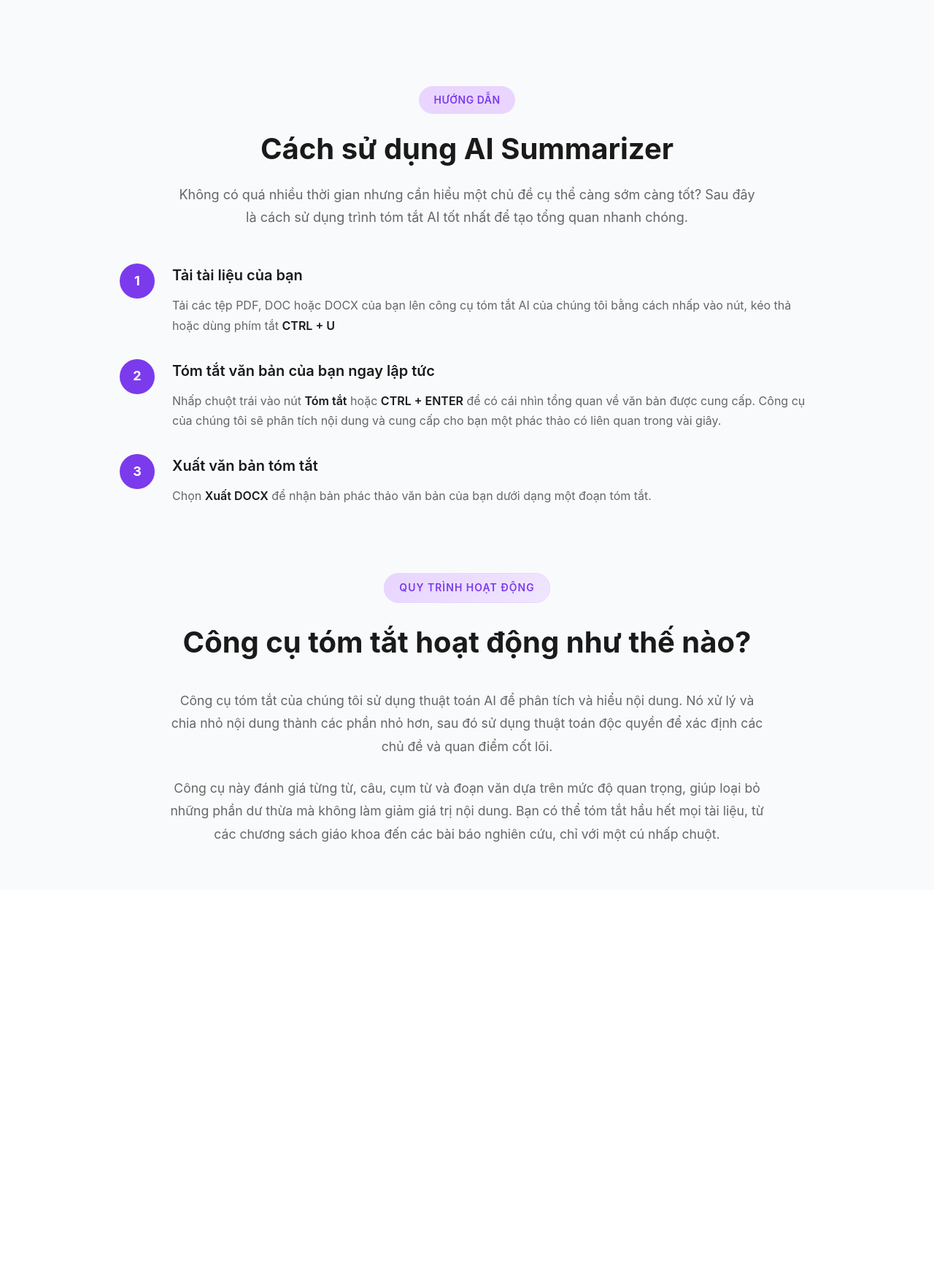
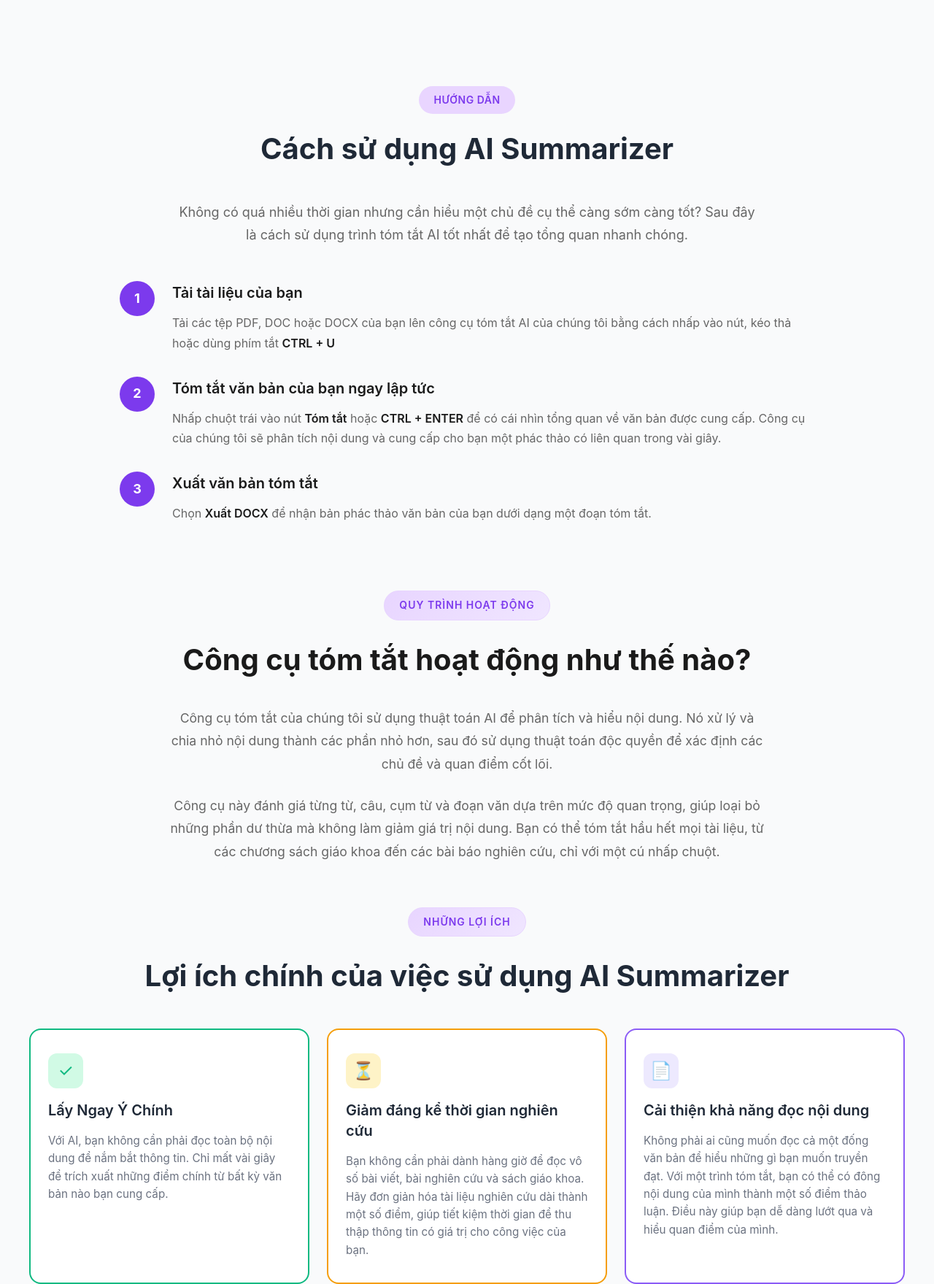
Before and after one commit to 0767878237/AI_web, a Django app: page / in a window 1280 px wide. Shown: the part 1538-3297 px from the top of the page at 73% size. Before the commit the page ends 2691 px from the top, so only its background shows below. Run offline with Django 5.2, Linux system fonts and the light colour scheme; some libraries are stand-ins or nearby versions.

Commit message:
add benefits template

```diff
--- a/static/src/css/styles.css
+++ b/static/src/css/styles.css
@@ -561,6 +561,15 @@ body {
     .content {
         font-size: 1rem;
     }
+
+    .benefits-grid {
+        grid-template-columns: 1fr;
+        gap: 20px;
+    }
+
+    .benefit-card {
+        padding: 24px 20px;
+    }
 }
 
 /* Custom Scrollbar cho phần cuộn */
@@ -720,6 +729,7 @@ body {
     }
 }
 
+/* Quy trình hoạt động */
 .container-logic {
     text-align: center;
     max-width: 900px;
@@ -765,3 +775,95 @@ h1 {
 .content p:last-child {
     margin-bottom: 0;
 }
+
+.benefits-section {
+    max-width: 1200px;
+    margin: 0 auto;
+    text-align: center;
+}
+
+.main-title {
+    font-size: 2.5rem;
+    font-weight: 700;
+    color: #1f2937;
+    margin-bottom: 48px;
+    line-height: 1.2;
+}
+
+.benefits-grid {
+    display: grid;
+    grid-template-columns: repeat(auto-fit, minmax(300px, 1fr));
+    gap: 24px;
+    margin-top: 40px;
+}
+
+.benefit-card {
+    background: white;
+    border: 2px solid #e5e7eb;
+    border-radius: 16px;
+    padding: 32px 24px;
+    text-align: left;
+    transition: all 0.3s ease;
+    height: 100%;
+    display: flex;
+    flex-direction: column;
+}
+
+.benefit-card:hover {
+    border-color: #8b5cf6;
+    transform: translateY(-4px);
+    box-shadow: 0 10px 25px rgba(139, 92, 246, 0.1);
+}
+
+.benefit-card:nth-child(1) {
+    border-color: #10b981;
+}
+
+.benefit-card:nth-child(2) {
+    border-color: #f59e0b;
+}
+
+.benefit-card:nth-child(3) {
+    border-color: #8b5cf6;
+}
+
+.benefit-icon {
+    width: 48px;
+    height: 48px;
+    margin-bottom: 16px;
+    font-size: 24px;
+    display: flex;
+    align-items: center;
+    justify-content: center;
+    border-radius: 12px;
+}
+
+.benefit-card:nth-child(1) .benefit-icon {
+    background-color: #d1fae5;
+    color: #10b981;
+}
+
+.benefit-card:nth-child(2) .benefit-icon {
+    background-color: #fef3c7;
+    color: #f59e0b;
+}
+
+.benefit-card:nth-child(3) .benefit-icon {
+    background-color: #ede9fe;
+    color: #8b5cf6;
+}
+
+.benefit-title {
+    font-size: 1.25rem;
+    font-weight: 600;
+    color: #1f2937;
+    margin-bottom: 16px;
+    line-height: 1.4;
+}
+
+.benefit-description {
+    color: #6b7280;
+    line-height: 1.6;
+    font-size: 0.95rem;
+    flex-grow: 1;
+}
--- a/web/templates/summarizer.html
+++ b/web/templates/summarizer.html
@@ -28,7 +28,7 @@
                         <a href="#logic" class="nav-link">Quy trình hoạt động</a>
                     </li>
                     <li class="nav-item">
-                        <a href="/loi-ich" class="nav-link">Lợi ích</a>
+                        <a href="#benefits" class="nav-link">Lợi ích</a>
                     </li>
                     <li class="nav-item">
                         <a href="/doi-tuong-su-dung" class="nav-link">Đối tượng sử dụng</a>
@@ -254,6 +254,45 @@
         </div>
     </div>
 
+    <div class="benefits-section" id="benefits">
+        <div class="badge">Những lợi ích</div>
+
+        <h1 class="main-title">
+            Lợi ích chính của việc sử dụng AI Summarizer
+        </h1>
+
+        <div class="benefits-grid">
+            <div class="benefit-card">
+                <div class="benefit-icon">✓</div>
+                <h3 class="benefit-title">Lấy Ngay Ý Chính</h3>
+                <p class="benefit-description">
+                    Với AI, bạn không cần phải đọc toàn bộ nội dung để nắm bắt thông tin.
+                    Chỉ mất vài giây để trích xuất những điểm chính từ bất kỳ văn bản nào bạn cung cấp.
+                </p>
+            </div>
+
+            <div class="benefit-card">
+                <div class="benefit-icon">⏳</div>
+                <h3 class="benefit-title">Giảm đáng kể thời gian nghiên cứu</h3>
+                <p class="benefit-description">
+                    Bạn không cần phải dành hàng giờ để đọc vô số bài viết,
+                    bài nghiên cứu và sách giáo khoa. Hãy đơn giản hóa tài liệu nghiên cứu dài thành một số điểm,
+                    giúp tiết kiệm thời gian để thu thập thông tin có giá trị cho công việc của bạn.
+                </p>
+            </div>
+
+            <div class="benefit-card">
+                <div class="benefit-icon">📄</div>
+                <h3 class="benefit-title">Cải thiện khả năng đọc nội dung</h3>
+                <p class="benefit-description">
+                    Không phải ai cũng muốn đọc cả một đống văn bản để hiểu những gì bạn muốn truyền đạt.
+                    Với một trình tóm tắt, bạn có thể có đông nội dung của mình thành một số điểm thảo luận.
+                    Điều này giúp bạn dễ dàng lướt qua và hiểu quan điểm của mình.
+                </p>
+            </div>
+        </div>
+    </div>
+
     <script src="{% static 'src/js/main.js' %}"></script>
 </body>
 </html>
```
